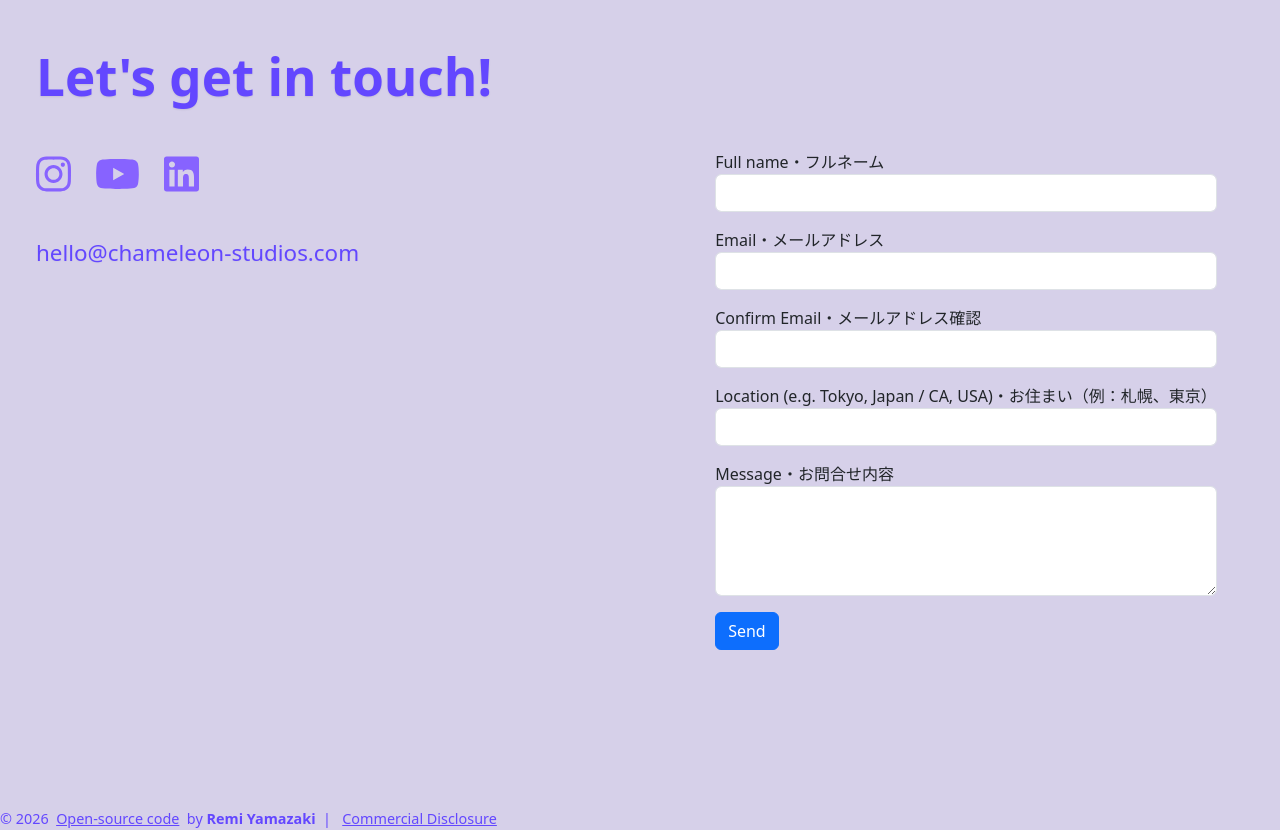
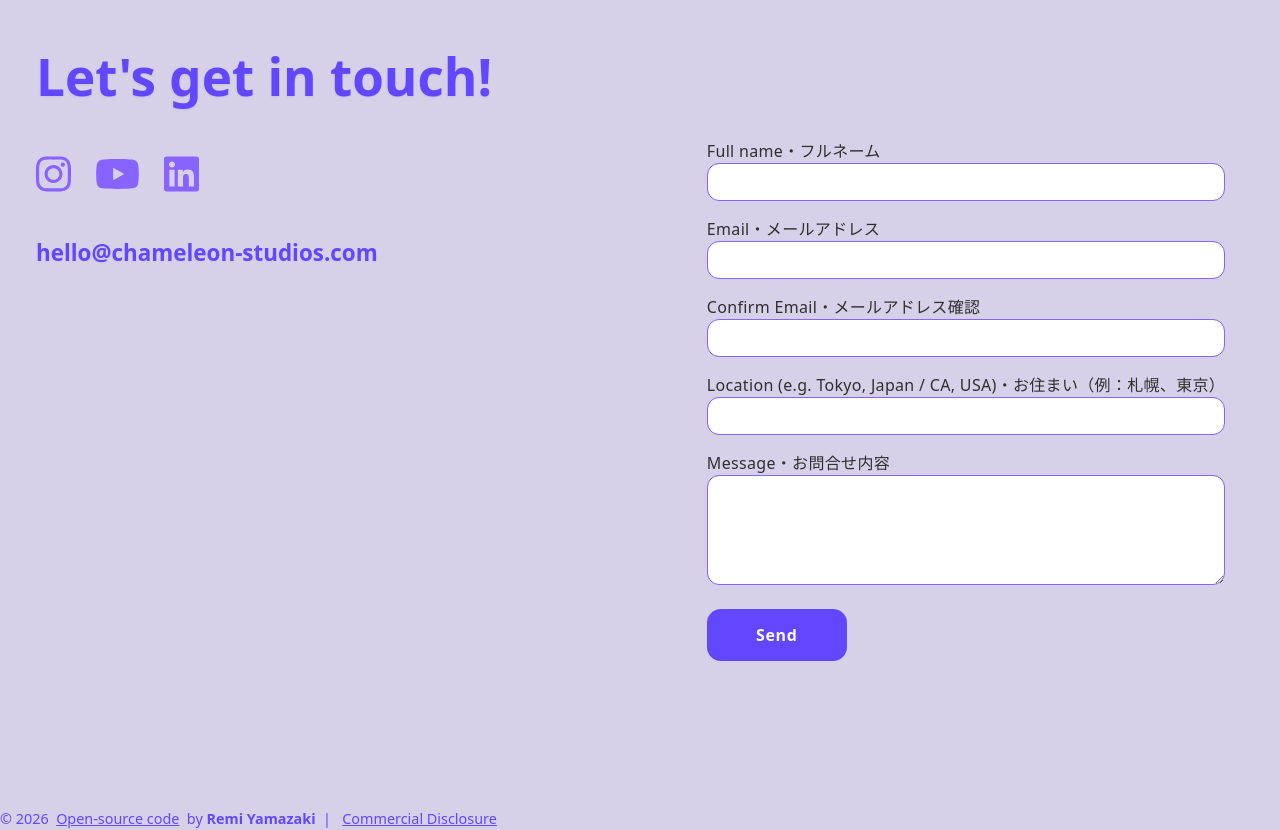
Before and after one commit to remiyamazaki03/chameleon-studios-website, a Next.js app: page /en/disclosure in a window 1280 px wide. Shown: the part 1180-2010 px from the top of the page. Built offline with nearby package versions, Linux system fonts and the light colour scheme.

Commit message:
add design and honeypot to form

```diff
--- a/src/app/components/Form.tsx
+++ b/src/app/components/Form.tsx
@@ -1,4 +1,6 @@
 "use client";
+
+import styles from "./form.module.css";
 
 export default function Form() {
   const handleSubmit = async (event: React.FormEvent<HTMLFormElement>) => {
@@ -19,44 +21,72 @@ export default function Form() {
         name="contact"
         method="POST"
         data-netlify="true"
-        className="w-100"
+        netlify-honeypot="bot-field"
+        className={`w-100 ${styles.form}`}
         onSubmit={handleSubmit}
       >
         <input type="hidden" name="form-name" value="contact" />
-
+        <p hidden>
+          <label>
+            Don’t fill this out if you’re human:{" "}
+            <input name="bot-field" type="text" />
+          </label>
+        </p>
         <div className="mb-3">
-          <label>Full name・フルネーム </label>
-          <input type="text" name="name" required className="form-control" />
+          <label htmlFor="name">Full name・フルネーム</label>
+          <input
+            type="text"
+            name="name"
+            required
+            className={`form-control ${styles.formBox}`}
+          />
         </div>
 
         <div className="mb-3">
-          <label>Email・メールアドレス</label>
-          <input type="email" name="email" required className="form-control" />
+          <label htmlFor="email">Email・メールアドレス </label>
+          <input
+            type="email"
+            name="email"
+            required
+            className={`form-control ${styles.formBox}`}
+          />
         </div>
 
         <div className="mb-3">
-          <label>Confirm Email・メールアドレス確認</label>
+          <label htmlFor="confirm-email">
+            Confirm Email・メールアドレス確認{" "}
+          </label>
           <input
             type="email"
             name="confirm-email"
             required
-            className="form-control"
+            className={`form-control ${styles.formBox}`}
           />
         </div>
 
         <div className="mb-3">
-          <label>
-            Location (e.g. Tokyo, Japan / CA, USA)・お住まい（例：札幌、東京）
+          <label htmlFor="location">
+            Location (e.g. Tokyo, Japan / CA,
+            USA)・お住まい（例：札幌、東京）{" "}
           </label>
-          <input type="text" name="location" className="form-control" />
+          <input
+            type="text"
+            name="location"
+            className={`form-control ${styles.formBox}`}
+          />
         </div>
 
         <div className="mb-3">
-          <label>Message・お問合せ内容</label>
-          <textarea name="message" required className="form-control" rows={4} />
+          <label htmlFor="message">Message・お問合せ内容 </label>
+          <textarea
+            name="message"
+            required
+            className={`form-control ${styles.formBox}`}
+            rows={4}
+          />
         </div>
 
-        <button type="submit" className="btn btn-primary">
+        <button type="submit" className={`btn ${styles.submitButton}`}>
           Send
         </button>
       </form>
--- a/src/app/components/footer.module.css
+++ b/src/app/components/footer.module.css
@@ -18,7 +18,7 @@
   padding-bottom: clamp(1rem, 3vw, 2rem);
 }
 .email {
-  font-weight: 500;
+  font-weight: 600;
   font-size: clamp(1.2rem, 2vw, 1.4rem);
   color: var(--brand-color);
   text-shadow: 0 1px 2px rgba(0, 0, 0, 0.03);
--- /dev/null
+++ b/src/app/components/form.module.css
@@ -0,0 +1,67 @@
+/* ===== Form container ===== */
+.form {
+  max-width: 640px;
+}
+
+/* ===== Label layout ===== */
+.form label {
+  display: flex;
+  flex-direction: column;
+  gap: 0.45rem;
+  font-size: 1rem;
+  font-weight: 500;
+  letter-spacing: 0.02em;
+  color: var(--blackish);
+}
+
+/* ===== Inputs + textarea ===== */
+.formBox {
+  border: 0.5px solid var(--highlight-color);
+  border-radius: 12px;
+
+  font-size: 1rem;
+
+  transition: all 0.2s ease;
+}
+
+/* focus */
+.formBox:focus {
+  outline: none;
+  border-color: #6347ff;
+  box-shadow: 0 0 0 2px rgba(99, 71, 255, 0.25);
+  background-color: var(--whiteish);
+}
+
+/* ===== Button ===== */
+.submitButton {
+  width: 27%;
+  margin-top: 0.5rem;
+
+  padding: 0.9rem 1.2rem;
+  border-radius: 14px;
+
+  font-weight: 600;
+  letter-spacing: 0.04em;
+
+  background: #6347ff;
+  color: var(--whiteish);
+  border: none;
+
+  transition: all 0.18s ease;
+}
+
+.submitButton:hover {
+  transform: translateY(-1px);
+  box-shadow: 0 6px 18px rgba(99, 71, 255, 0.35);
+}
+
+.submitButton:active {
+  transform: translateY(0);
+}
+
+/* ===== Mobile ===== */
+@media (max-width: 640px) {
+  .form {
+    padding: 1.5rem;
+  }
+}
--- a/src/app/globals.css
+++ b/src/app/globals.css
@@ -7,6 +7,7 @@
   --overlay-color: #8763ffb0;
   --highlight-color: #8763ff;
   --whiteish: #fafafa;
+  --blackish: #2f2f2f;
 }
 body {
   padding-top: 65px;
```
